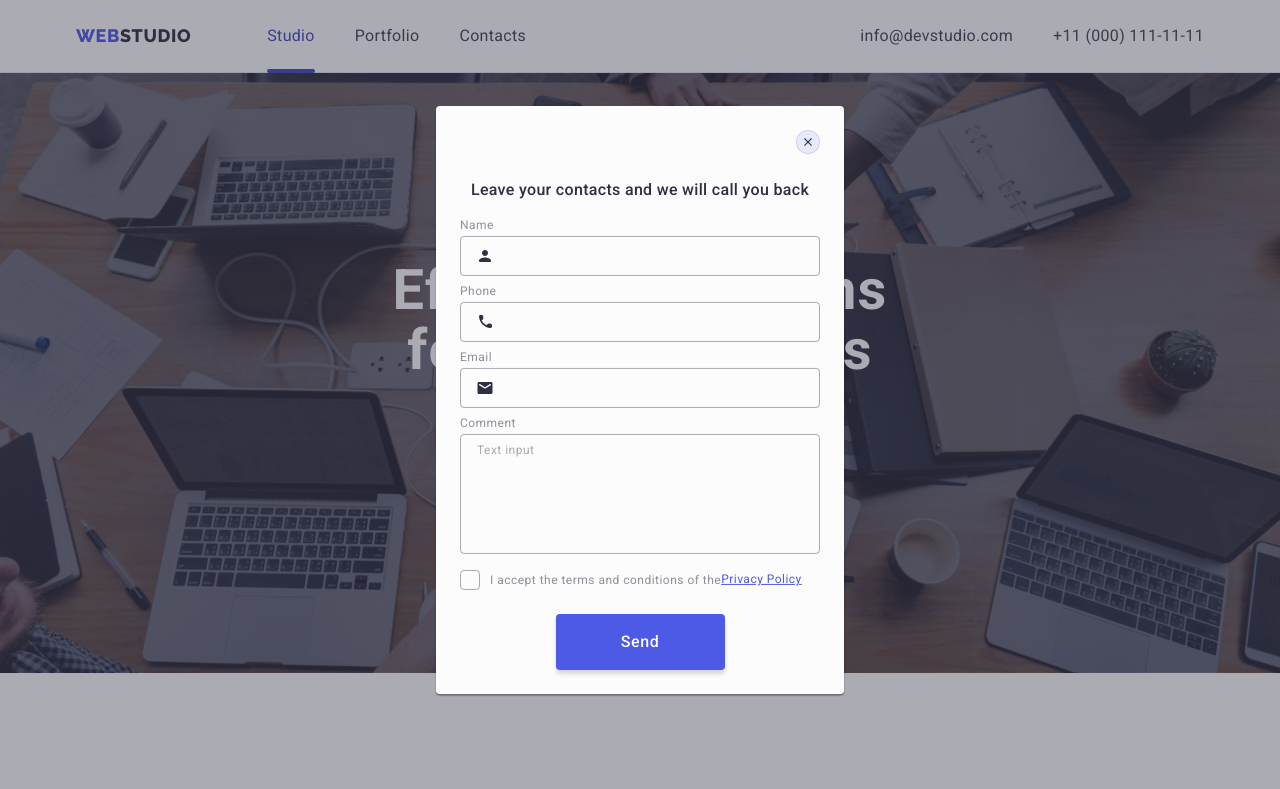
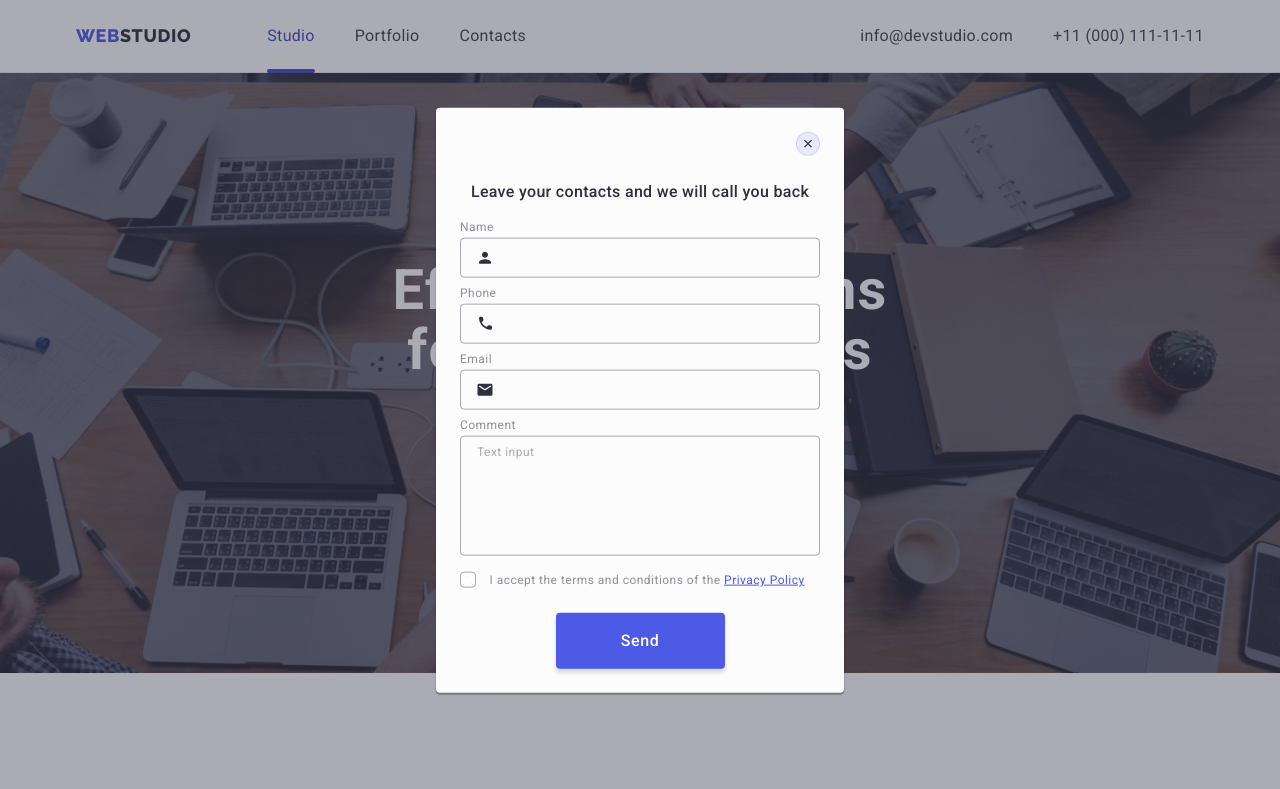
Before and after one commit to yevhenporohniaviy/goit-markup-hhw-05, a plain HTML site: page index.html in a window 1280 px wide. Both pictures are taken after a click on the button "Order Service". Shown: the top 789 px of the page. Drawn offline with nearby package versions, Linux system fonts and the light colour scheme.

Commit message:
Кумшуц

```diff
--- a/css/styles.css
+++ b/css/styles.css
@@ -702,7 +702,7 @@ input, textarea {
     margin-bottom: 24px;
 }
 .form-item .item-checkbox {
-    display: flex;
+    display: block;
     align-items: center;
     cursor: pointer;
     user-select: none;
@@ -711,7 +711,7 @@ input, textarea {
     font-size: 12px;
     font-weight: 400;
     font-style: normal;
-    line-height: 1.1;
+    line-height: 1.17;
     letter-spacing: 0.04em;
 
 }
@@ -782,21 +782,19 @@ input, textarea {
 
 /* Style the checkmark container */
 .checkmark {
-    width: 20px;
-    height: 20px;
+    width: 16px;
+    height: 16px;
     background-color: transparent;
     border: 1px solid var(--NAVY-BLUE-modal, rgba(46, 47, 66, 0.40));
     border-radius: 4px;
     margin-right: 10px;
-    display: flex;
+    display: inline-flex;
+    fill: transparent;
     align-items: center;
     justify-content: center;
+    transition: background-color 250ms cubic-bezier(0.4, 0, 0.2, 1), border 250ms cubic-bezier(0.4, 0, 0.2, 1), fill 250ms cubic-bezier(0.4, 0, 0.2, 1);
 }
 
-/* Hide the SVG icon by default */
-.svg-icon {
-    display: none;
-}
 
 /* Style the SVG icon */
 .svg-icon {
@@ -804,11 +802,12 @@ input, textarea {
 }
 
 /* Show the SVG icon when the checkbox is checked */
-.checkbox-form:checked+.checkmark {
+
+.checkbox-form:checked+.item-checkbox .checkmark {
     background-color: var(--ocean);
     border-color: var(--ocean);
 }
 
-.checkbox-form:checked+.checkmark .svg-icon {
+.checkbox-form:checked+.item-checkbox .checkmark:after {
     display: block;
 }
--- a/index.html
+++ b/index.html
@@ -403,7 +403,7 @@
                         <label class="forn-label" for="user-name">Name</label>
                         <div class="input-wrap">
                             <input type="text" name="user-name" id="user-name" class="form-input">
-                            <svg class="form-icon" height="18" width="18">
+                            <svg class="form-icon" height="24" width="18">
                                 <use href="./images/icons.svg#icon-person"></use>
                             </svg>
                         </div>
@@ -433,10 +433,11 @@
                         <textarea id="user-comment" name="user-comment" placeholder="Text input" class="form-input-area"></textarea>
                     </div>
                     <div class="form-item form-item-check">
-                        <label class="item-checkbox">
-                            <input type="checkbox" name="policy" class="checkbox-form visually-hidden" />
+                        <input id="user-privacy" type="checkbox" value="true" name="user-privacy" class="checkbox-form visually-hidden" />
+                        <label class="item-checkbox" for="user-privacy">
+
                             <span class="checkmark">
-                                <svg class="svg-icon" height="12" width="12">
+                                <svg class="svg-icon" height="8" width="10">
                                     <use href="./images/icons.svg#icon-check"></use>
                                 </svg>
                             </span>
@@ -447,6 +448,7 @@
                             </a>
                         </label>
                     </div>
+
                     <button type="button" class="btn service-btn" data-modal-open>
                         Send
                     </button>
```
